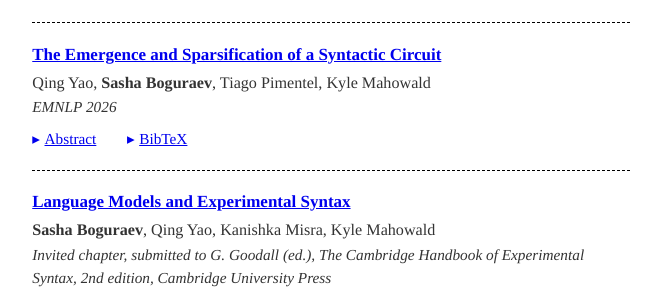
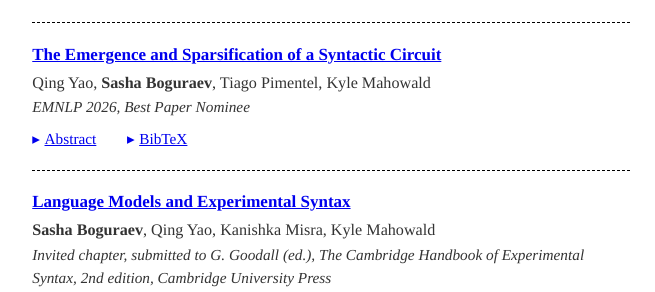
Before and after one commit to SashaBoguraev/SashaBoguraev.github.io, a Jekyll site: the page built from _pages/publications.md, in a window 1280 px wide and 900 px high, scrolled down 336 px. Shown: the part 162-454 px from the top of the window, without its empty margins (309-964 px from the left). Built offline with Jekyll 4.4.1, drawn with Linux system fonts in a browser that asks for light colours.

Commit message:
Mark Emergence and Sparsification as EMNLP 2026 Best Paper Nominee
Co-Authored-By: Claude Opus 5.5 <noreply@anthropic.com>

```diff
--- a/_pages/publications.md
+++ b/_pages/publications.md
@@ -40,7 +40,7 @@ You can also find my articles on [my Google Scholar profile](https://scholar.goo
 <div class="paper-authors">
   Qing Yao, <strong>Sasha Boguraev</strong>, Tiago Pimentel, Kyle Mahowald
 </div>
-<div class="paper-venue">EMNLP 2026</div>
+<div class="paper-venue">EMNLP 2026, Best Paper Nominee</div>
 <div class="paper-links">
 <details class="paper-toggle">
 <summary>Abstract</summary>
```
